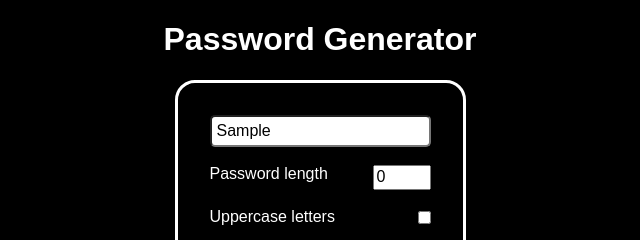
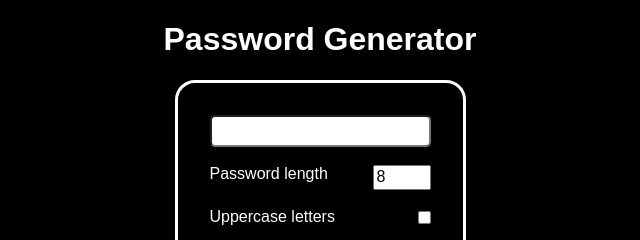
Before and after one commit to M4rkusCT/Password-Generator, a plain HTML site: page index.html in a window 1280 px wide. Both pictures are taken after typing "Sample" into the empty fields and a click on the button "Generate". Shown: the top 240 px of the page, 320-960 px from the left. Drawn offline with nearby package versions, Linux system fonts and the light colour scheme.

Commit message:
Code modification

```diff
--- a/index.html
+++ b/index.html
@@ -18,7 +18,7 @@
             <br><br>
             <div class="form-password">
                 <label>Password length</label>
-                <input type="number" name="length" id="length" value="0">
+                <input type="number" name="length" id="length" value="8">
             </div>
             <br>
             <div class="form-password">
--- a/main.js
+++ b/main.js
@@ -25,7 +25,7 @@ generate.addEventListener("click", (e) => {
     e.preventDefault();
     const length = document.getElementById("length").value;
     newPassword = "";
-    if(Number(length) <= 0) alert("You have to put the length that is greater than 0.");
+    if(Number(length) < 8) alert("You have to put the length that is greater than 8.");
     else {
         for(let i = 0;i < length;i++) {
             newPassword += generatePassword(lowerCaseLetters, upperCaseLetters, numbers, specialCharacters);
@@ -34,6 +34,6 @@ generate.addEventListener("click", (e) => {
                 alert("You have to choose what the password will contain.");
             }
         }
-        document.getElementById("password").value = Number(newPassword) === 0 ? "" :  newPassword;
+        document.getElementById("password").value = newPassword === "" ? "" :  newPassword;
     }
 });
```
